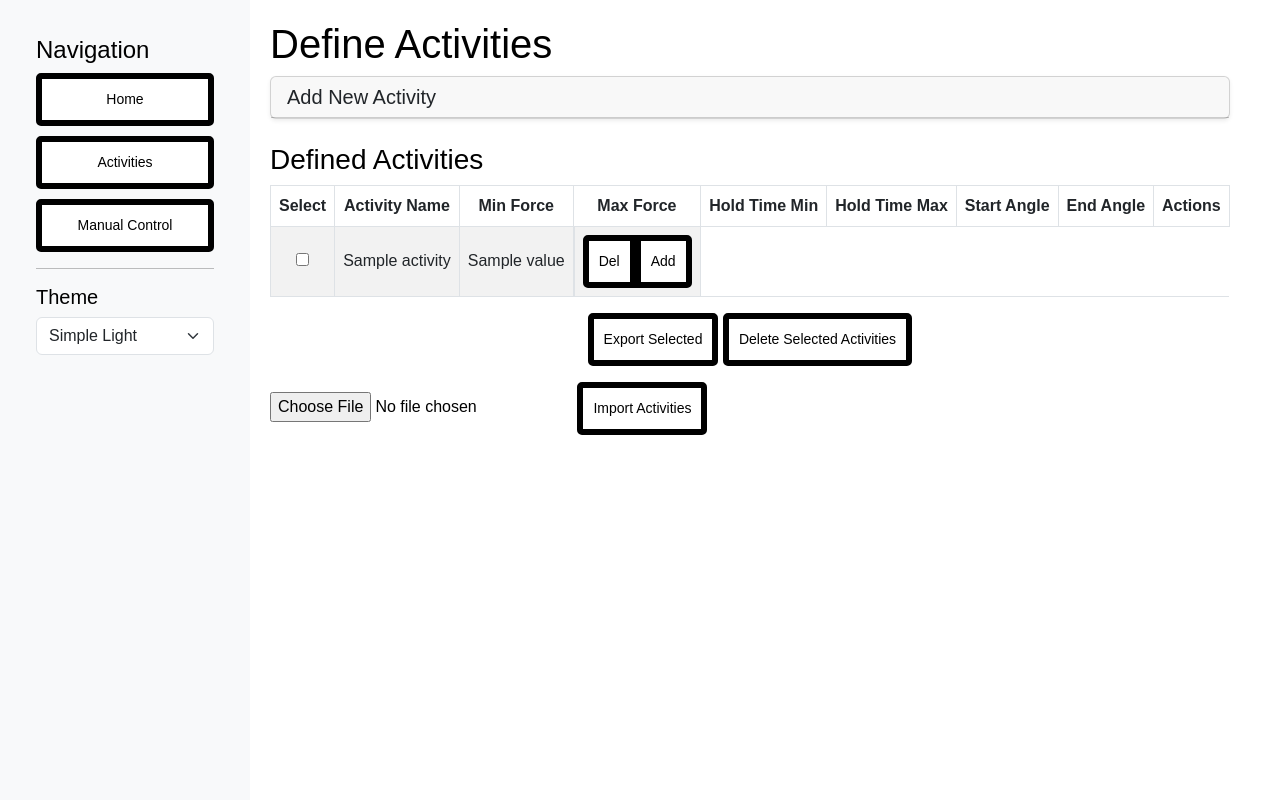
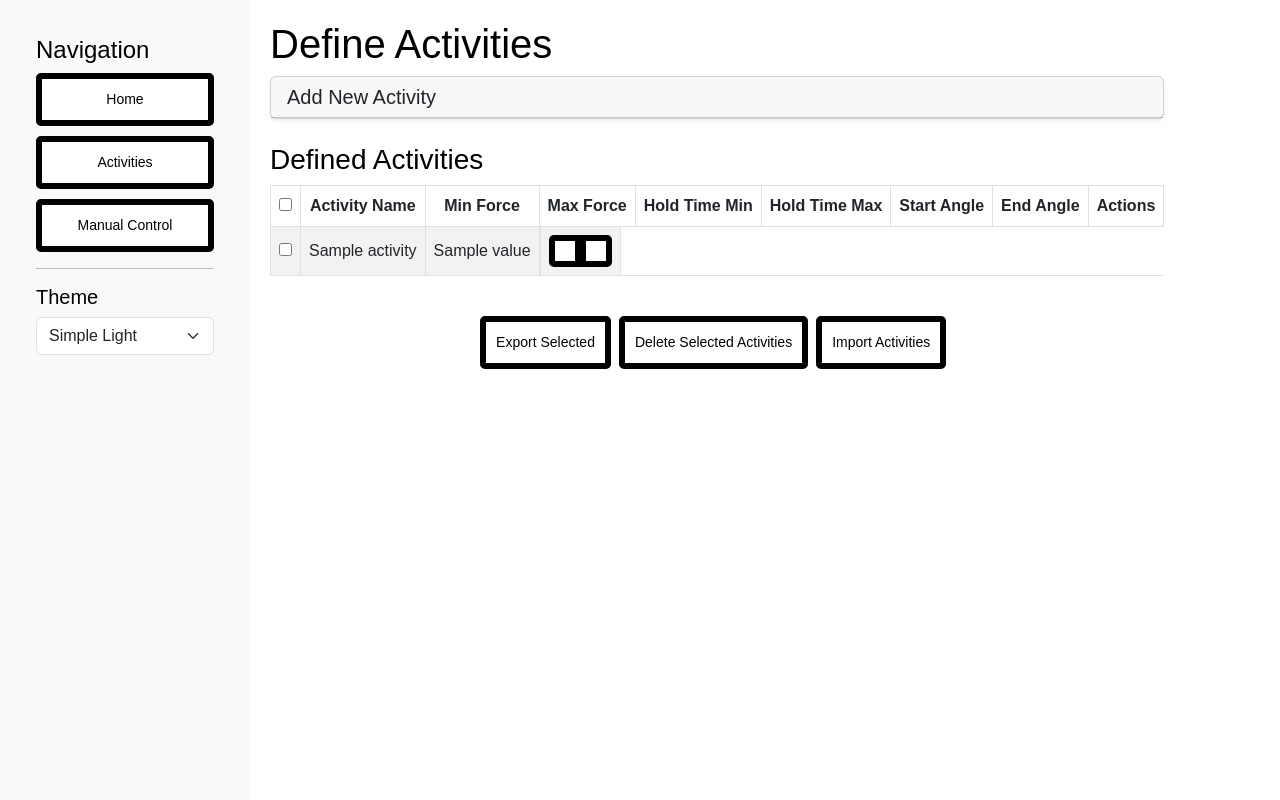
Before and after one commit to harilaosk/JCACS_flask, a Flask app: template templates/activities.html in a window 1280 px wide. Run offline with Flask 3, Linux system fonts and the light colour scheme; the template is opened without the code that fills it: most values are stand-ins (such as "Sample title", 1, 10 or a date in 2020).

Commit message:
importing aesthetics

```diff
--- a/templates/activities.html
+++ b/templates/activities.html
@@ -52,10 +52,10 @@
     <!-- Table to Display and Edit Activities -->
     <h3>Defined Activities</h3>
 <div class="table-responsive">
-    <table class="table table-bordered table-striped table-hover">
-        <thead class="thead-dark">
+    <table class="table table-bordered table-hover table-striped rounded-table">
+        <thead>
             <tr class="text-center">
-                <th>Select</th>
+                <th><input type="checkbox" id="selectAll" onclick="toggleSelectAll(this)"></th>
                 <th>Activity Name</th>
                 <th>Min Force</th>
                 <th>Max Force</th>
@@ -75,44 +75,78 @@
                 <td class="align-middle">{{ name }}</td>
                 {% for key, value in activity.items() %}
                 <td class="align-middle text-center" contenteditable="true"
-                    onblur="updateActivity('{{ name }}', '{{ key }}', this.textContent)">
+                    onfocus="storeOriginalValue(this)"
+                    onblur="updateActivity('{{ name }}', '{{ key }}', this.textContent, this)">
                     {{ value }}
                 </td>
                 {% endfor %}
-                <td class="btn-group btn-group-unrounded" >
-                    <button class="btn btn-danger btn-sm" onclick="deleteActivity('{{ name }}')"title="Delete activity">Del</button>
-                    <button class="btn btn-success btn-sm" onclick="addToSequence('{{ name }}')" title="Add activity to sequence">Add</button>
+                <td class="btn-group btn-group-unrounded">
+                    <button class="btn btn-danger btn-sm" onclick="deleteActivity('{{ name }}')" title="Delete activity">
+                        <i class="bi bi-trash"></i>
+                    </button>
+                    <button class="btn btn-success btn-sm" onclick="addToSequence('{{ name }}')" title="Add activity to sequence">
+                        <i class="bi bi-plus-circle"></i>
+                    </button>
                 </td>
             </tr>
             {% endfor %}
         </tbody>
     </table>
 </div>
-    <div class="text-center">
-        <button class="btn btn-secondary" onclick="exportSelected()">Export Selected</button>
-        <button class="btn btn-danger" onclick="deleteSelectedActivities()">Delete Selected Activities</button>
-    </div>
+<div class="d-flex justify-content-center mt-4">
+    <button class="btn btn-secondary me-2" onclick="exportSelected()">Export Selected</button>
+    <button class="btn btn-danger me-2" onclick="deleteSelectedActivities()">Delete Selected Activities</button>
 
-<form method="POST" action="/import_activities" enctype="multipart/form-data" class="mt-3">
-    <input type="file" name="file" accept=".csv" required>
-    <button type="submit" class="btn btn-secondary">Import Activities</button>
-</form>
+    <form method="POST" action="/import_activities" enctype="multipart/form-data" class="d-inline">
+        <input type="file" name="file" accept=".csv" class="d-none" id="fileInput" required onchange="updateFileName(this)">
+        <button type="button" class="btn btn-success me-2" onclick="triggerFileSelection()">Import Activities</button>
+        <span id="fileName" </span>
+    </form>
+</div>
+
 <script>
-    function updateActivity(activityName, key, value) {
+    function triggerFileSelection() {
+        const fileInput = document.getElementById('fileInput');
+        fileInput.click(); // Trigger the file selection dialog
+    }
+
+    function updateFileName(input) {
+        const fileName = input.files[0] ? input.files[0].name : "No file chosen";
+        document.getElementById("fileName").textContent = fileName;
+
+        // Automatically submit the form if a file is selected
+        if (input.files[0]) {
+            input.form.submit();
+        }
+    }
+</script>
+
+<script>
+    function updateActivity(activityName, key, value, cell) {
         // Validate that the value is a number
         if (isNaN(value) || value.trim() === "") {
+            cell.textContent = cell.originalValue; // Revert to original value
             alert("Please enter a valid number.");
             return;
+        }
+
+        // Round the value to the nearest integer
+        const roundedValue = Math.round(parseFloat(value));
+
+        // Update the cell content with the rounded value
+        if (value.trim() !== "") {
+            cell.textContent = roundedValue;
         }
 
         // Send the update request
         fetch('/update_activity', {
             method: 'POST',
             headers: { 'Content-Type': 'application/x-www-form-urlencoded' },
-            body: new URLSearchParams({ activity_name: activityName, key: key, value: value }),
+            body: new URLSearchParams({ activity_name: activityName, key: key, value: roundedValue }),
         })
         .then(response => {
             if (!response.ok) {
+                cell.textContent = originalValue; // Revert to original value
                 alert("Failed to update activity. Please try again!");
             }
         });
@@ -140,6 +174,12 @@
             } else {
                 alert('Failed to add activity to sequence.');
             }
+        });
+    }
+    function toggleSelectAll(selectAllCheckbox) {
+        const checkboxes = document.querySelectorAll('input[name="selected_activities"]');
+        checkboxes.forEach(checkbox => {
+            checkbox.checked = selectAllCheckbox.checked;
         });
     }
     function exportSelected() {
@@ -203,5 +243,8 @@
             }
         });
     }
+    function storeOriginalValue(cell) {
+    cell.originalValue = cell.textContent.trim(); // Store the original value on the cell element
+}
 </script>
 {% endblock %}
```
